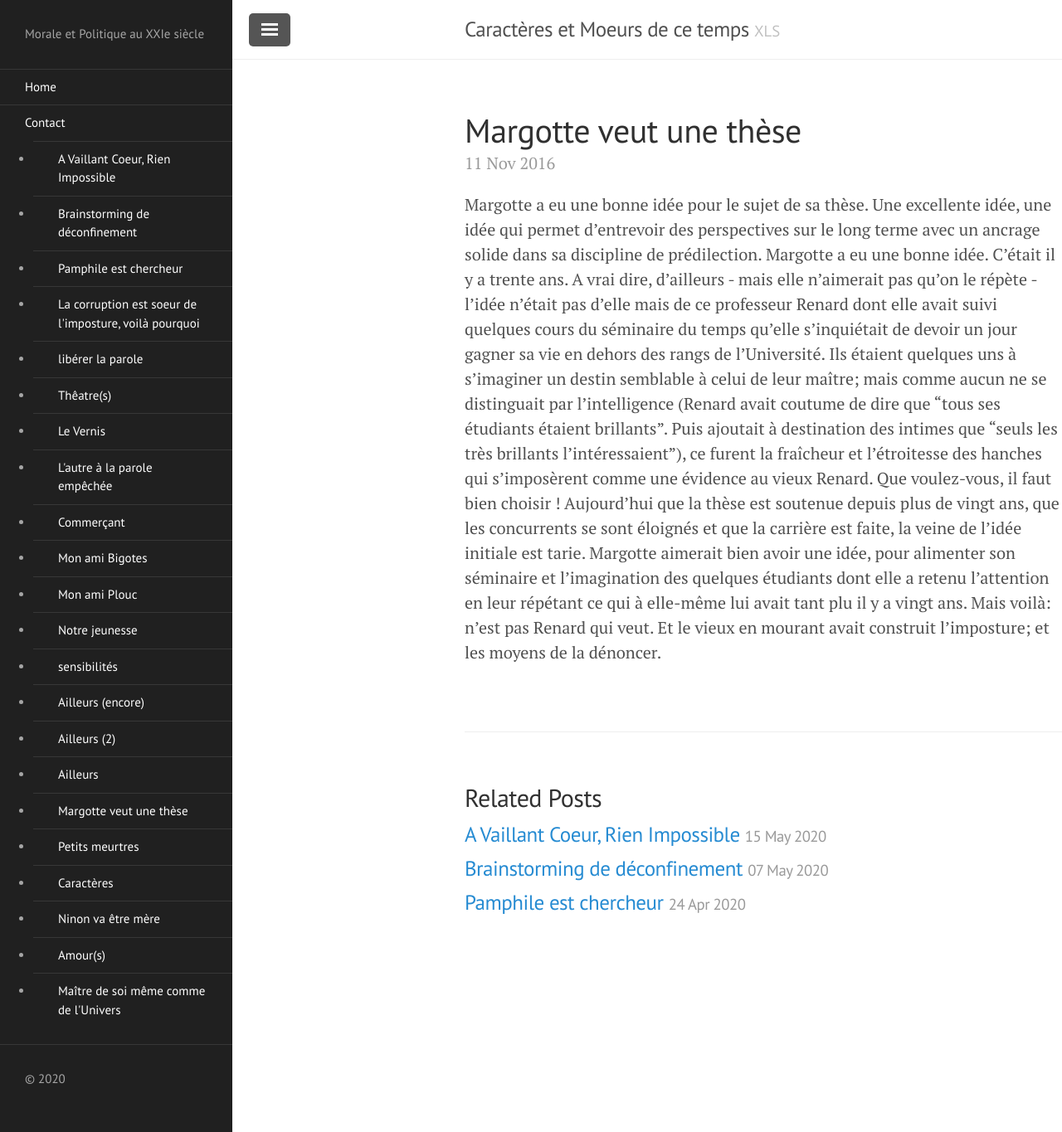
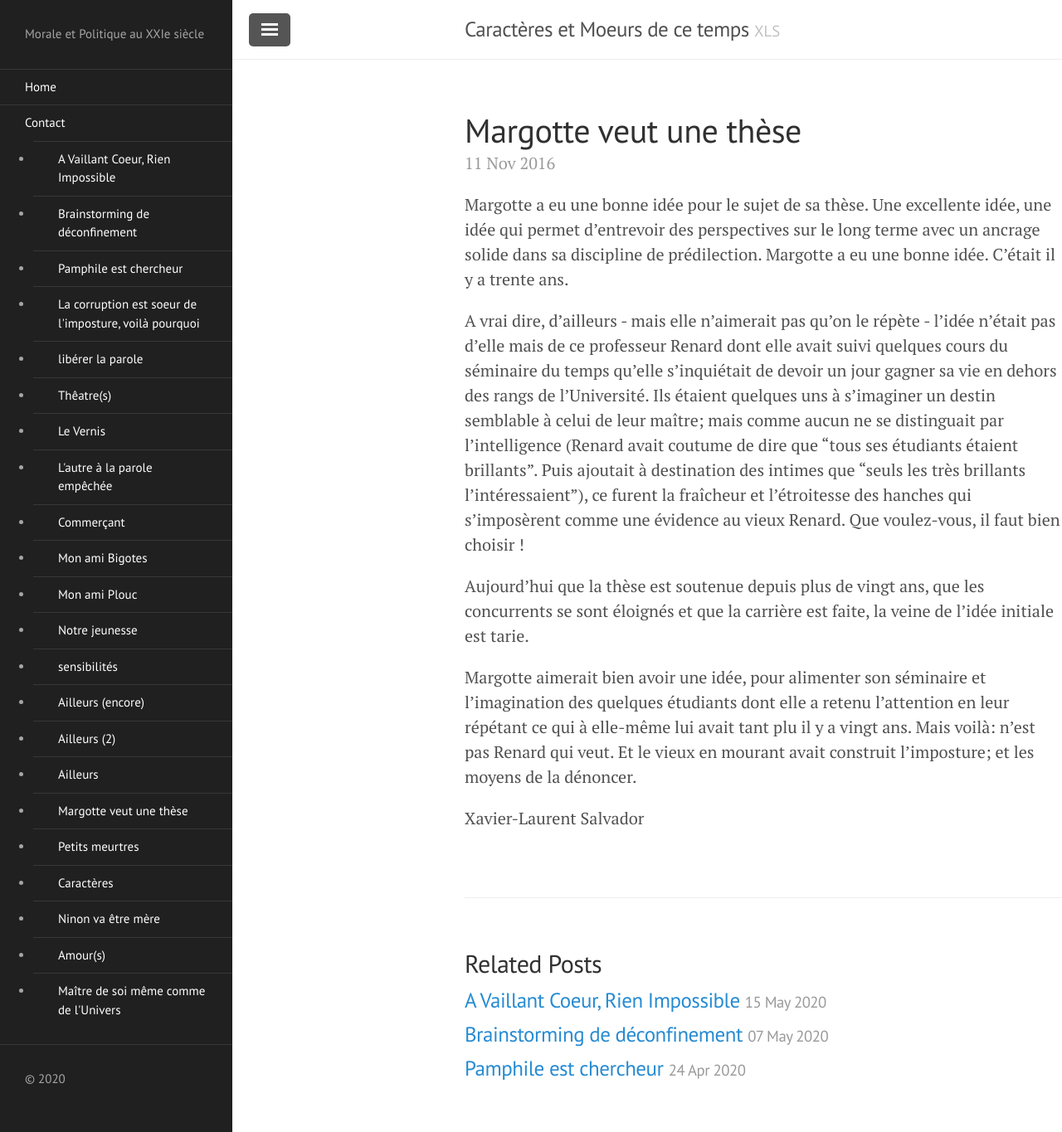
Before and after one commit to humanitesnumeriques/caracteres, a Jekyll site: the page built from _posts/2016-11-11-margotte.md, in a window 1280 px wide and 1365 px high. Shown: the whole window at 83% size. Built offline with Jekyll 4.4.1, drawn with Linux system fonts in a browser that asks for light colours.

Commit message:
Update 2016-11-11-margotte.md

```diff
--- a/_posts/2016-11-11-margotte.md
+++ b/_posts/2016-11-11-margotte.md
@@ -3,6 +3,11 @@ layout: post
 title: Margotte veut une thèse
 ---
 Margotte a eu une bonne idée pour le sujet de sa thèse. Une excellente idée, une idée qui permet d'entrevoir des perspectives sur le long terme avec un ancrage solide dans sa discipline de prédilection. Margotte a eu une bonne idée. C'était il y a trente ans.
+
 A vrai dire, d'ailleurs - mais elle n'aimerait pas qu'on le répète - l'idée n'était pas d'elle mais de ce professeur Renard dont elle avait suivi quelques cours du séminaire du temps qu'elle s'inquiétait de devoir un jour gagner sa vie en dehors des rangs de l'Université. Ils étaient quelques uns à s'imaginer un destin semblable à celui de leur maître; mais comme aucun ne se distinguait par l'intelligence (Renard avait coutume de dire que "tous ses étudiants étaient brillants". Puis ajoutait à destination des intimes que "seuls les très brillants l'intéressaient"), ce furent la fraîcheur et l'étroitesse des hanches qui s'imposèrent comme une évidence au vieux Renard. Que voulez-vous, il faut bien choisir !
+
 Aujourd'hui que la thèse est soutenue depuis plus de vingt ans, que les concurrents se sont éloignés et que la carrière est faite, la veine de l'idée initiale est tarie.
+
 Margotte aimerait bien avoir une idée, pour alimenter son séminaire et l'imagination des quelques étudiants dont elle a retenu l'attention en leur répétant ce qui à elle-même lui avait tant plu il y a vingt ans. Mais voilà: n'est pas Renard qui veut. Et le vieux en mourant avait construit l'imposture; et les moyens de la dénoncer.
+
+Xavier-Laurent Salvador
```
